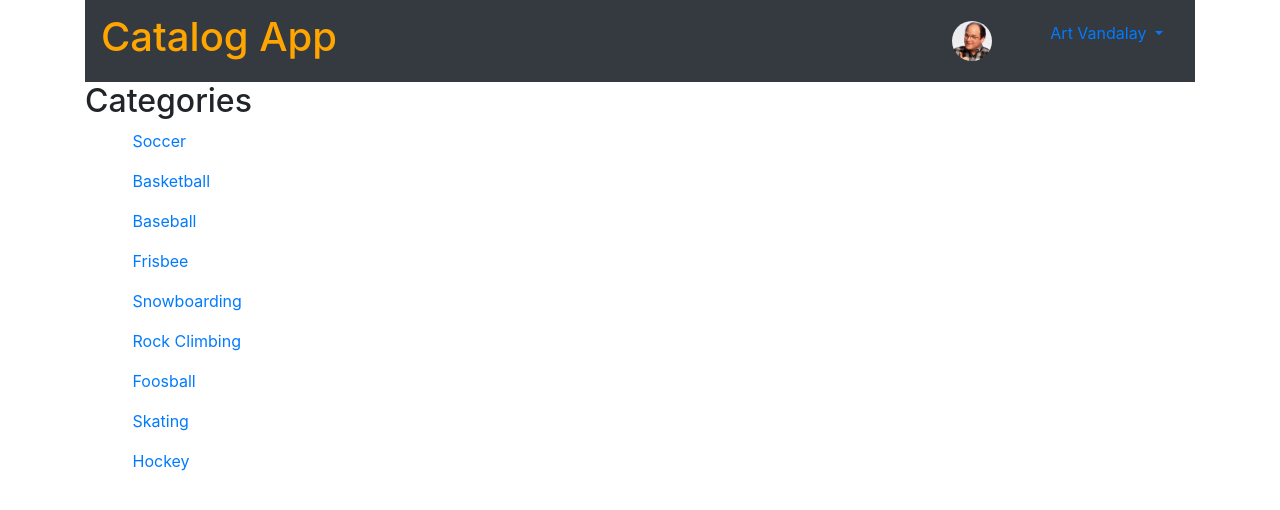
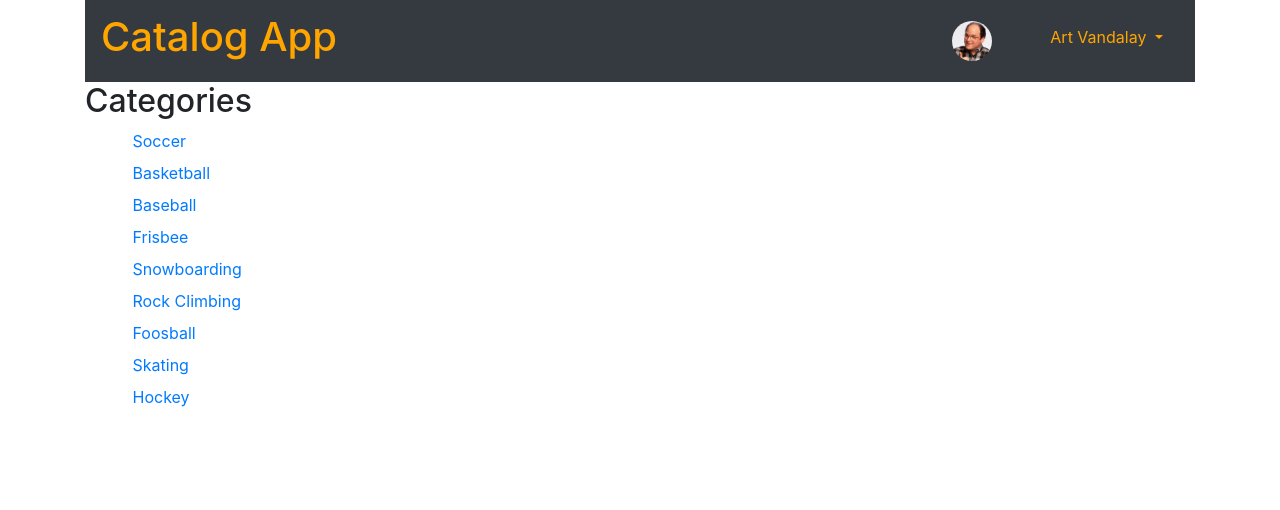
Before and after one commit to eban5/flask-oauth-catalog, a Flask app: page / in a window 1280 px wide. Shown: the top 510 px of the page. Run offline with Flask 2, Linux system fonts and the light colour scheme; some libraries are stand-ins or nearby versions.

Commit message:
User helper functions, CSS updates, login end tag cleanup

```diff
--- a/application.py
+++ b/application.py
@@ -145,6 +145,30 @@ def gdisconnect():
         response.headers['Content-Type'] = 'application/json'
         return response
 
+# User Helper Functions
+
+
+def createUser(login_session):
+    newUser = User(name=login_session['username'], email=login_session[
+                   'email'], picture=login_session['picture'])
+    session.add(newUser)
+    session.commit()
+    user = session.query(User).filter_by(email=login_session['email']).one()
+    return user.id
+
+
+def getUserInfo(user_id):
+    user = session.query(User).filter_by(id=user_id).one()
+    return user
+
+
+def getUserID(email):
+    try:
+        user = session.query(User).filter_by(email=email).one()
+        return user.id
+    except:
+        return None
+
 #All categories
 @app.route('/')
 @app.route('/catalog')
--- a/client_secret.json
+++ b/client_secret.json
@@ -1,13 +1 @@
-{
-    "web":
-    {
-        "client_id": "474738586918-qh4b55krrn45agccjhrrhsbt6funghbm.apps.googleusercontent.com",
-        "project_id": "oauth-test-200418",
-        "auth_uri": "https://accounts.google.com/o/oauth2/auth",
-        "token_uri": "https://accounts.google.com/o/oauth2/token",
-        "auth_provider_x509_cert_url": "https://www.googleapis.com/oauth2/v1/certs",
-        "client_secret": "HeW_KV6Af2xeQWTzxs0qIHgg",
-        "redirect_uris": ["http://localhost:8000/catalog", "http://localhost:8000/gconnect"],
-        "javascript_origins": ["http://localhost:8000"]
-    }
-}
+{"web":{"client_id":"474738586918-qh4b55krrn45agccjhrrhsbt6funghbm.apps.googleusercontent.com","project_id":"oauth-test-200418","auth_uri":"https://accounts.google.com/o/oauth2/auth","token_uri":"https://accounts.google.com/o/oauth2/token","auth_provider_x509_cert_url":"https://www.googleapis.com/oauth2/v1/certs","client_secret":"HeW_KV6Af2xeQWTzxs0qIHgg","redirect_uris":["http://localhost:8000/login","http://localhost:8000/gconnect","http://localhost:8000/catalog"],"javascript_origins":["http://localhost","http://localhost:8000"]}}
--- a/static/styles.css
+++ b/static/styles.css
@@ -1,7 +1,8 @@
 body {
     font-family: opensans, 'Helvetica Neue', Helvetica, Arial, sans-serif;
     font-size: 14px;
-  color: #333333; }
+    color: #333333;
+}
 
 
 textarea {
@@ -11,9 +12,16 @@ textarea {
     margin: 5px 0;
     font-size: 16px;
     width: 288px;
-  height: 50px; }
+    height: 50px;
+}
 
-ul, li, a {
+dl, ol, ul {
+  margin-bottom: 0.5rem !important;
+}
+
+ul,
+li,
+a {
     /* list-style-type: none !important; */
     list-style: none !important;
 }
@@ -28,11 +36,23 @@ ul, li, a {
     color: yellow;
 }
 
-
-
 .user-avatar {
     display: inline-block;
     padding-right: 2px;
+}
+
+.user-name {
+  margin: auto;
+}
+
+.user-name a {
+    color: orange;
+    text-decoration: none;
+}
+
+.user-name a:hover {
+    color: orange;
+    text-decoration: none;
 }
 
 
--- a/templates/header.html
+++ b/templates/header.html
@@ -7,17 +7,22 @@
         <div class="user-avatar">
             <img id="avatar" src="/static/costanza.jpg">
         </div>
+        <div class="user-name">
         <ul>
             <li class="nav-item dropdown">
-                <a class="nav-link dropdown-toggle" href="#" id="navbarDropdownMenuLink" data-toggle="dropdown" aria-haspopup="true" aria-expanded="false">
-          Art Vandalay
-        </a>
+
+                    <a class="nav-link dropdown-toggle" href="#" id="navbarDropdownMenuLink" data-toggle="dropdown" aria-haspopup="true" aria-expanded="false">
+                        Art Vandalay
+                    </a>
+
                 <div class="dropdown-menu" aria-labelledby="navbarDropdownMenuLink">
                     {% if 'username' not in session %}
                     <a class="dropdown-item" href="{{url_for('showLogin')}}">Login</a> {% else %}
                     <a class="dropdown-item" href="{{url_for('gdisconnect')}}">Logout</a> {% endif %}
                 </div>
+
             </li>
         </ul>
+        </div>
     </form>
 </nav>
--- a/templates/login.html
+++ b/templates/login.html
@@ -1,5 +1,5 @@
 {% extends "main.html" %} {% block content %} {% include "header.html" %}
-<script src="//ajax.googleapis.com/ajax/libs/jquery/1.8.2/jquery.min.js"></script>
+<script src="https://ajax.googleapis.com/ajax/libs/jquery/1.8.2/jquery.min.js"></script>
 <script src="https://apis.google.com/js/client:platform.js?onload=start" async defer></script>
 <div class="row divider green">
     <div class="col-md-12"></div>
@@ -48,7 +48,4 @@ function signInCallback(authResult) {
     }
 }
 </script>
-</body>
-
-</html>
 {% endblock %}
--- a/templates/main.html
+++ b/templates/main.html
@@ -7,6 +7,7 @@
     <meta name="viewport" content="width=device-width, initial-scale=1, shrink-to-fit=no">
     <title>Item Catalog Project</title>
     <!-- Bootstrap CSS -->
+    <link rel="icon" href="/static/favicon.ico" type="image/x-icon" />
     <link rel="stylesheet" href="/static/styles.css">
     <link rel="stylesheet" href="https://maxcdn.bootstrapcdn.com/bootstrap/4.0.0/css/bootstrap.min.css" integrity="sha384-Gn5384xqQ1aoWXA+058RXPxPg6fy4IWvTNh0E263XmFcJlSAwiGgFAW/dAiS6JXm" crossorigin="anonymous">
 </head>
@@ -16,10 +17,9 @@
         {% block content %}
         {% endblock %}
     </div>
-</body>
 <!-- Optional JavaScript -->
 <!-- jQuery first, then Popper.js, then Bootstrap JS -->
-<script src="https://code.jquery.com/jquery-3.2.1.slim.min.js" integrity="sha384-KJ3o2DKtIkvYIK3UENzmM7KCkRr/rE9/Qpg6aAZGJwFDMVNA/GpGFF93hXpG5KkN" crossorigin="anonymous"></script>
+<!-- <script src="https://code.jquery.com/jquery-3.2.1.slim.min.js" integrity="sha384-KJ3o2DKtIkvYIK3UENzmM7KCkRr/rE9/Qpg6aAZGJwFDMVNA/GpGFF93hXpG5KkN" crossorigin="anonymous"></script> -->
 <script src="https://cdnjs.cloudflare.com/ajax/libs/popper.js/1.12.9/umd/popper.min.js" integrity="sha384-ApNbgh9B+Y1QKtv3Rn7W3mgPxhU9K/ScQsAP7hUibX39j7fakFPskvXusvfa0b4Q" crossorigin="anonymous"></script>
 <script src="https://maxcdn.bootstrapcdn.com/bootstrap/4.0.0/js/bootstrap.min.js" integrity="sha384-JZR6Spejh4U02d8jOt6vLEHfe/JQGiRRSQQxSfFWpi1MquVdAyjUar5+76PVCmYl" crossorigin="anonymous"></script>
 </body>
```
Also changed, not shown: static/favicon.ico (added). Lines whose indentation alone changed are shown as unchanged.
